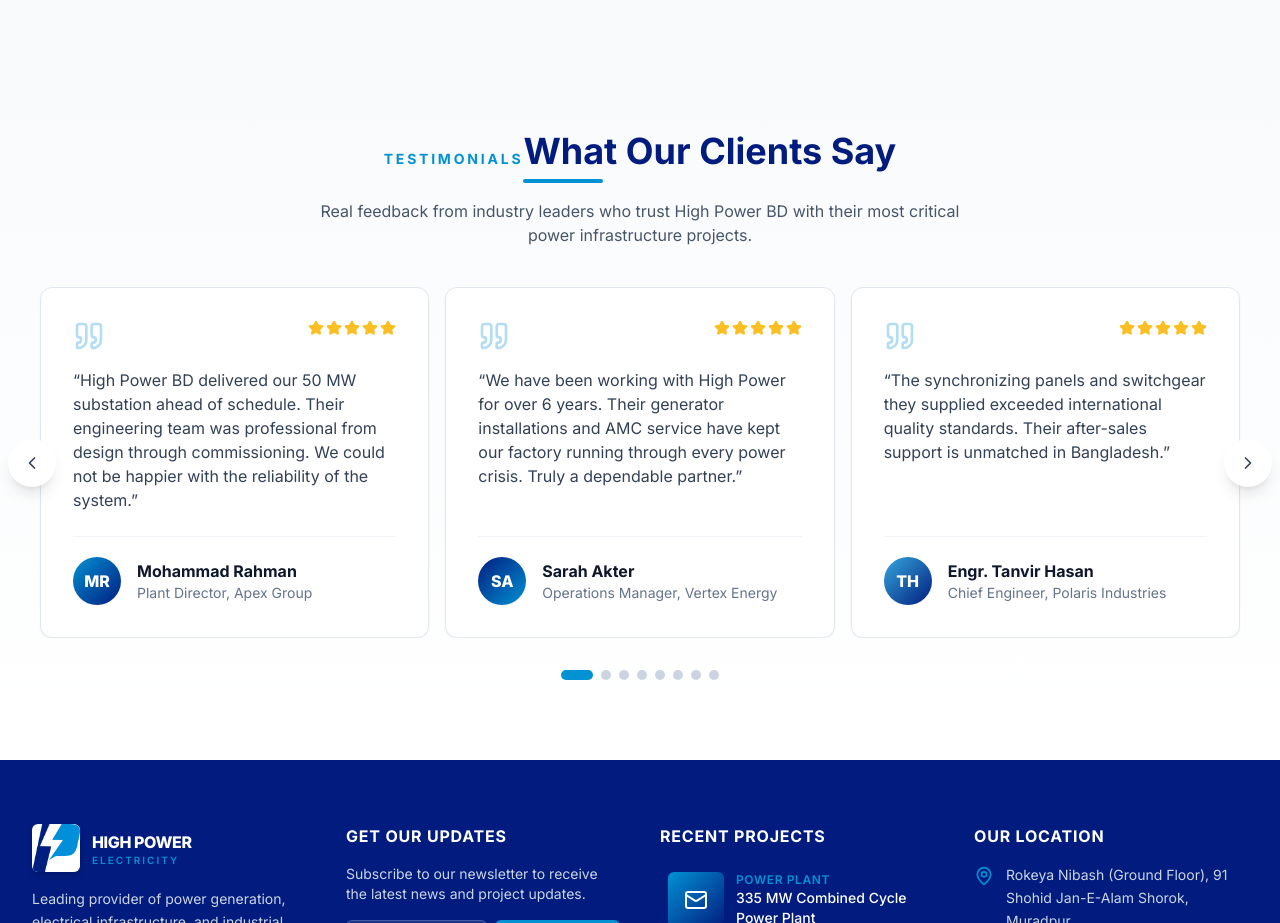
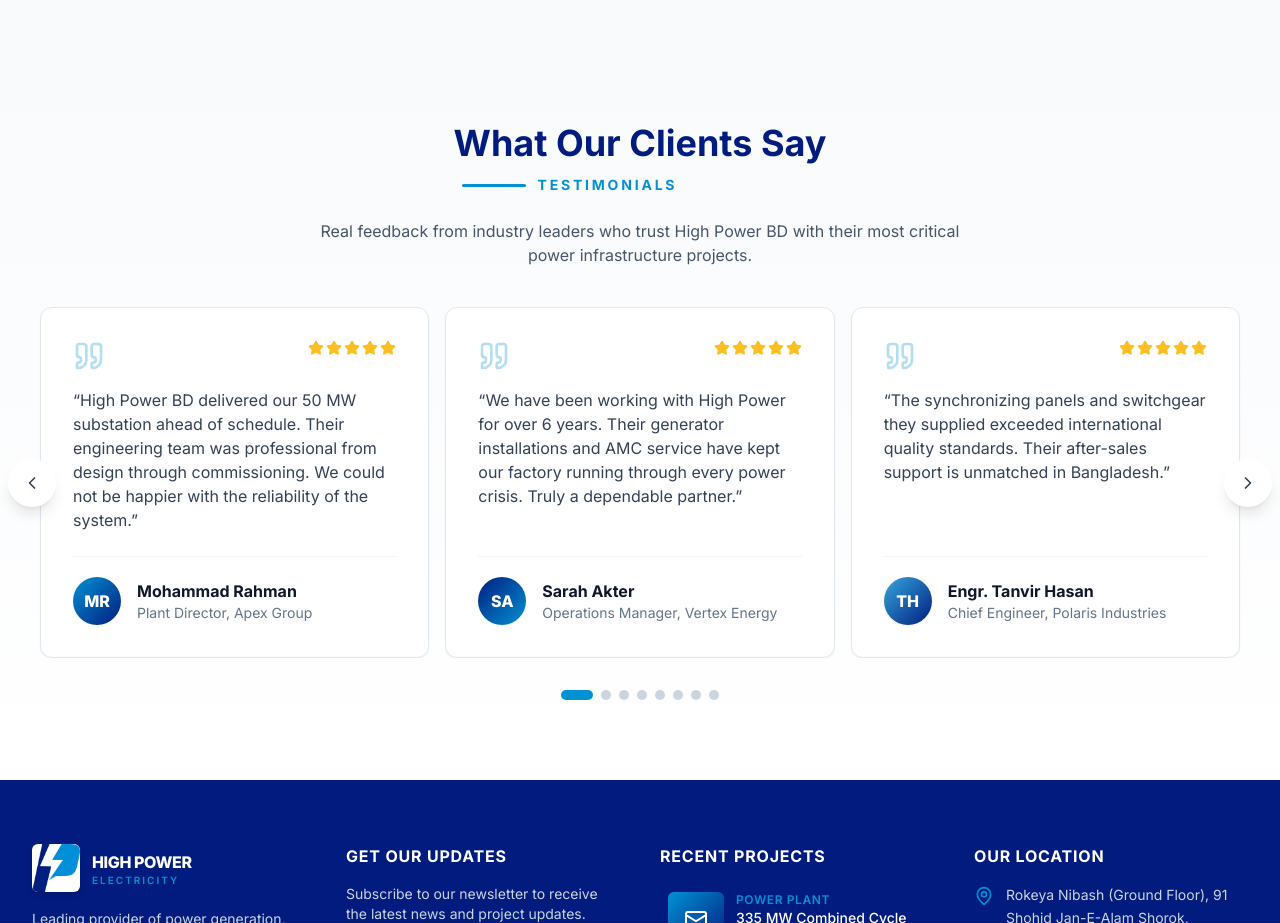
Before and after one commit to A1-mamun/High-Power-Engineering, a Next.js app: page /clients in a window 1280 px wide. Shown: the part 980-1903 px from the top of the page. Built offline with nearby package versions, Linux system fonts and the light colour scheme.

Commit message:
Refactor ClientReviews component to use SectionTitle for consistent headings

```diff
--- a/components/sections/client-reviews.tsx
+++ b/components/sections/client-reviews.tsx
@@ -6,6 +6,7 @@
 import { ChevronLeft, ChevronRight, Quote, Star } from "lucide-react";
 
 import { clientReviews } from "@/lib/data";
+import SectionTitle from "../shared/SectionTitle";
 
 function StarRating({ rating }: { rating: number }) {
   return (
@@ -55,13 +56,9 @@
   return (
     <section className="bg-gradient-to-b from-slate-50 to-white py-16 md:py-20">
       <div className="container">
-        <div className="mb-10 text-center">
-          <span className="text-sm font-bold uppercase tracking-[0.2em] text-primary">
-            Testimonials
-          </span>
-          <h2 className="section-title mx-auto mt-2 inline-block">
-            What Our Clients Say
-          </h2>
+        <div className="mb-10 flex flex-col items-center text-center">
+          <SectionTitle title="What Our Clients Say" subtitle="Testimonials" />
+
           <p className="mx-auto mt-4 max-w-2xl text-slate-600">
             Real feedback from industry leaders who trust High Power BD with
             their most critical power infrastructure projects.
```
